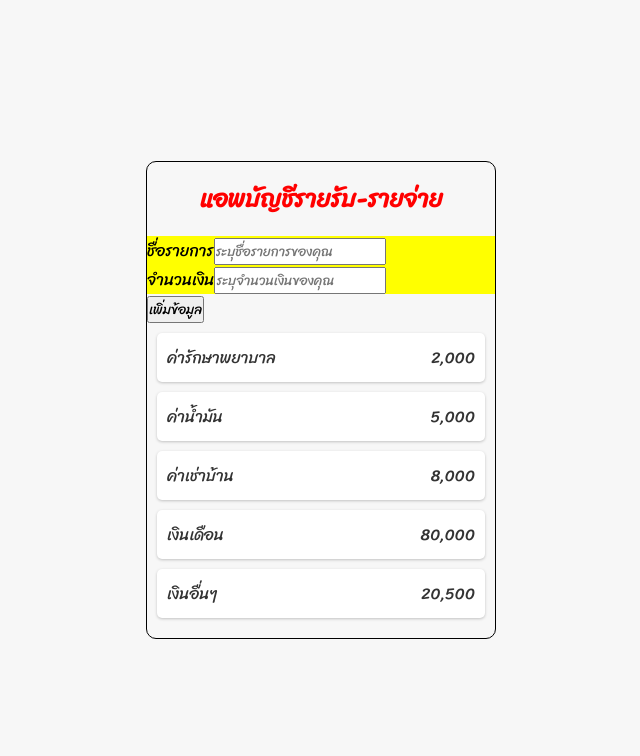
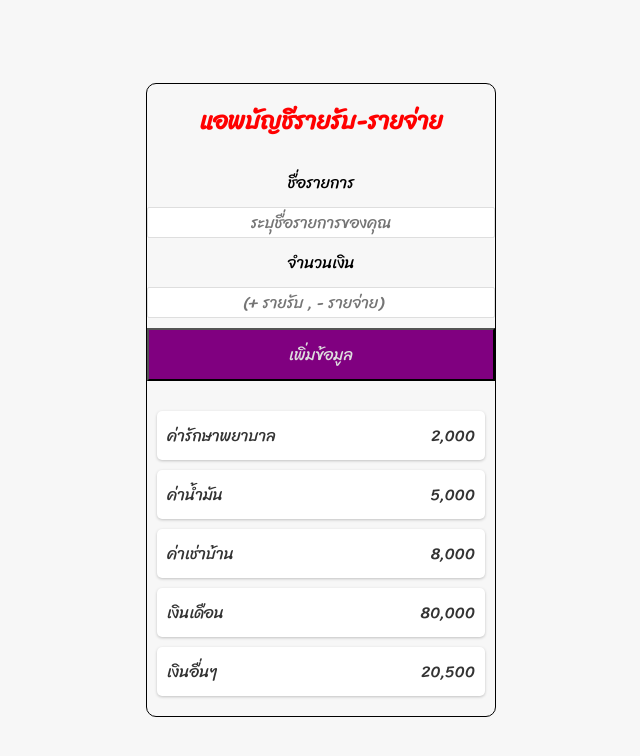
Before and after one commit to Bigorian/Test_Recive_and_Payment, a React (Create React App) app: page / in a window 1280 px wide. Shown: the top 756 px of the page, without its empty margins (319-959 px from the left). Built offline with nearby package versions, Linux system fonts and the light colour scheme.

Commit message:
Form_Component_Style

```diff
--- a/src/component/FormComponent.css
+++ b/src/component/FormComponent.css
@@ -1,3 +1,43 @@
-.form-control{
-    background-color: yellow;
+/* .form-control{ */
+    /* background-color: #fefefe; */
+    /* display: flex;
+    justify-content: space-between;} */
+
+
+
+.btn{
+    background-color: purple;
+    color: #dedede;
+    cursor: pointer;
+    display: block;
+    margin: 10px 0 30px;
+    padding: 10px;
+    font-size: 16px;
+    width: 100%;
 }
+
+
+label{
+    display: inline-block;
+    margin: 10px auto;
+    width: 100%;
+    padding:0 auto;
+    text-align: center;
+}
+
+
+
+
+input{
+    display: block;
+    border: 1px solid #dedede;
+    border-radius: 2px;
+    text-align: center;
+    width: 100%;
+    font-size: 16px;
+}
+
+button{
+    margin: 0 auto;
+    max-width: 100%;
+}
--- a/src/component/FormComponent.js
+++ b/src/component/FormComponent.js
@@ -13,15 +13,15 @@ const Form_Component = () => {
             </div>
             <div className="form-control">
                 <label>จำนวนเงิน</label>
-                <input type="number" placeholder="ระบุจำนวนเงินของคุณ" />
+                <input type="number" placeholder="(+ รายรับ , - รายจ่าย)" />
             </div>
             <div>
-                <button>
+                <button type='submit' className='btn'>
                     เพิ่มข้อมูล
-
                 </button>
             </div>
         </form>
+
     )
 }
 
```
